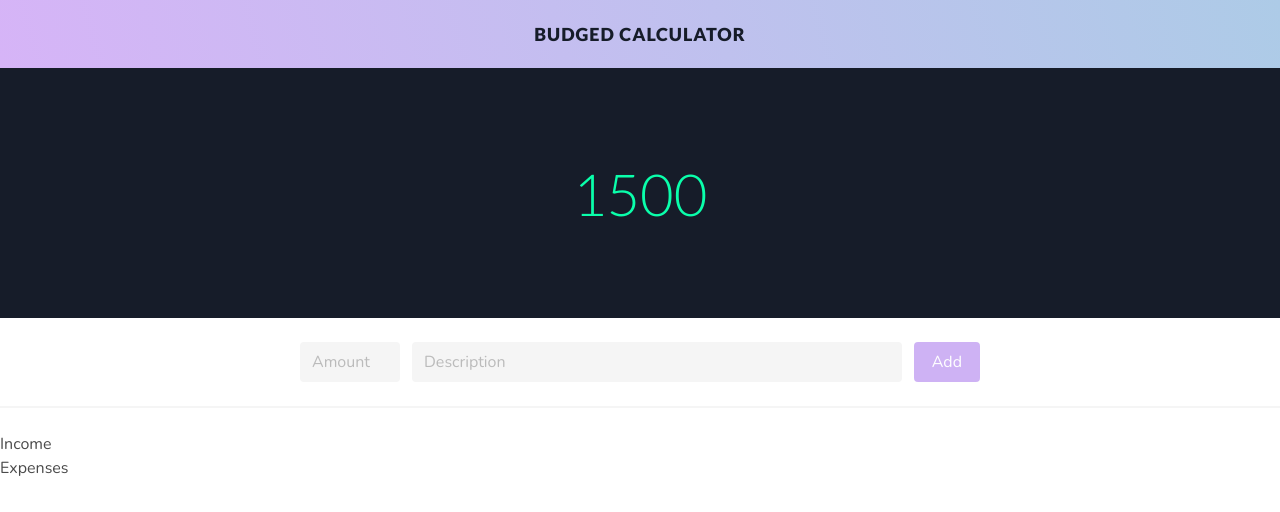
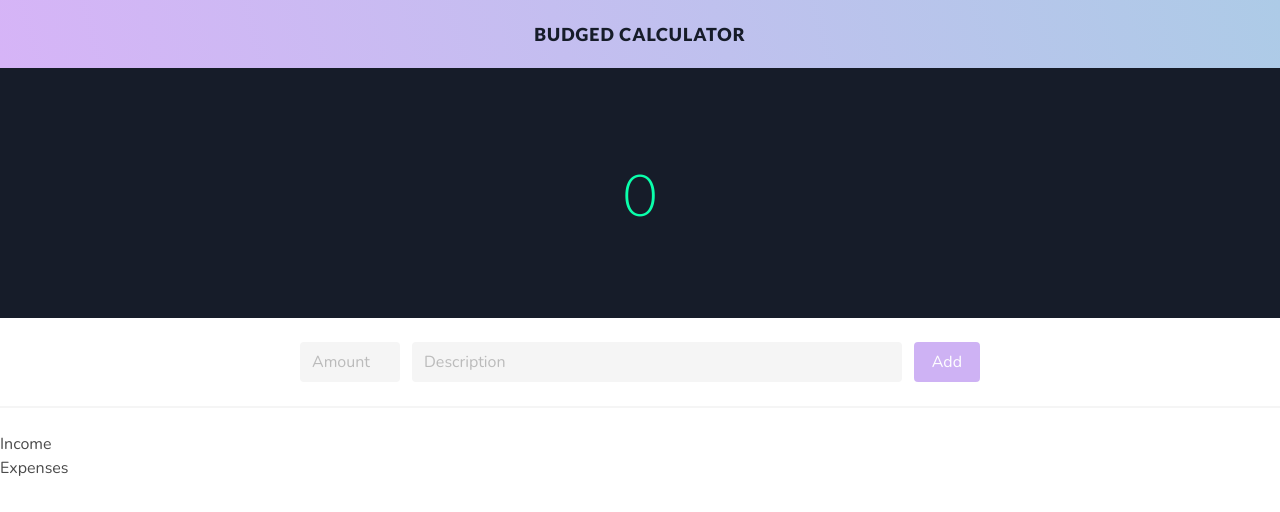
Before and after one commit to vitorbertti/budget-calculator, an Angular app: page / in a window 1280 px wide. Shown: the top 512 px of the page. Built offline with nearby package versions, Linux system fonts and the light colour scheme.

Commit message:
Added total budget

```diff
--- a/src/app/main-page/main-page.component.html
+++ b/src/app/main-page/main-page.component.html
@@ -3,7 +3,7 @@
 </div>
 
 <section class="total-budget-section">
-   <h2 class="green">1500</h2>
+   <h2 class="green">{{ totalBudget }}</h2>
 </section>
 
 <section class="add-item-section">
--- a/src/app/main-page/main-page.component.ts
+++ b/src/app/main-page/main-page.component.ts
@@ -9,6 +9,7 @@
 export class MainPageComponent implements OnInit {
 
   budgetItems: BudgetItem[] = Array<BudgetItem>();
+  totalBudget: number = 0;
 
   constructor() { }
 
@@ -17,11 +18,13 @@
 
   addItem(newItem: BudgetItem) {
     this.budgetItems.push(newItem);
+    this.totalBudget += newItem.amount;
   }
 
   deleteItem(item: BudgetItem) {
     let index = this.budgetItems.indexOf(item);
     this.budgetItems.splice(index, 1);
+    this.totalBudget -= item.amount;
   }
 
 }
```
